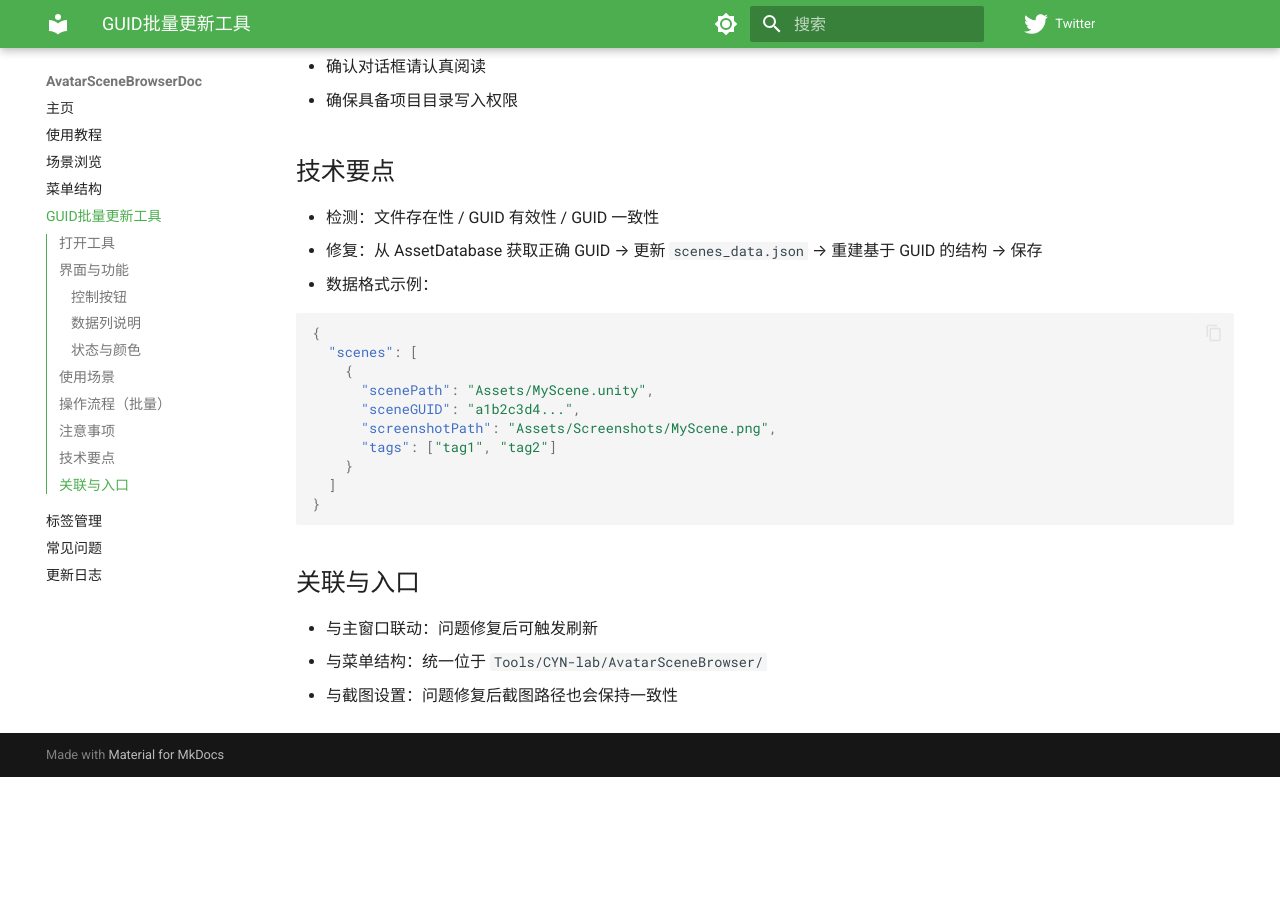
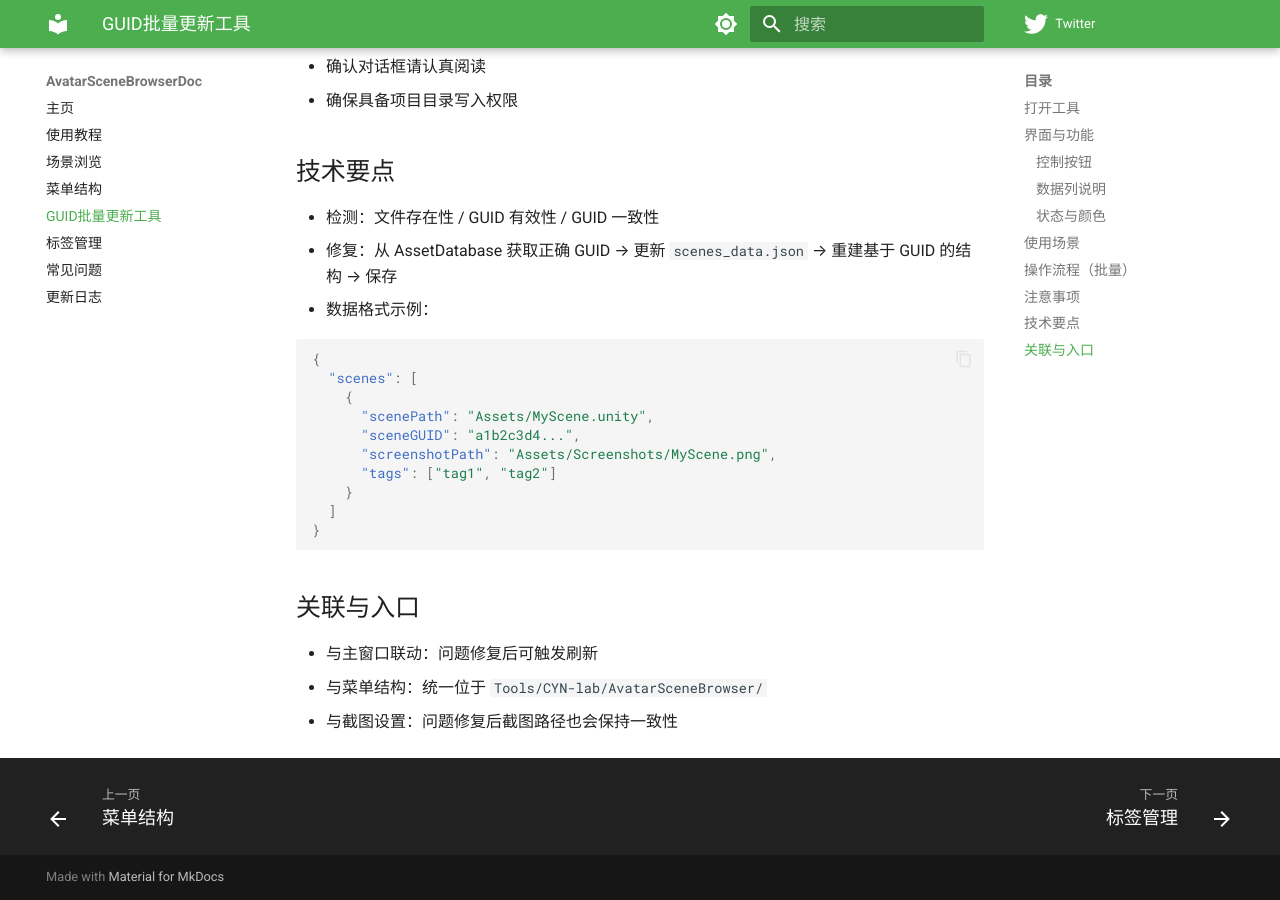
Before and after one commit to Cynth-Mt/AvatarSceneBrowserDoc, an MkDocs documentation site: the page built from docs/guid-batch-update-tool.md, in a window 1280 px wide and 900 px high, scrolled down 1455 px. Built offline with MkDocs 1.6.1 and Material for MkDocs 9.7.7, drawn with Linux system fonts in a browser that asks for light colours; before the commit the page ends 2232 px from its top, so only the background shows below that.

Commit message:
样式test

```diff
--- a/mkdocs.yml
+++ b/mkdocs.yml
@@ -34,10 +34,13 @@ theme:
     - navigation.sections
     - navigation.expand
     - navigation.top
+    - navigation.footer
     - navigation.path
+    - navigation.tracking
     - search.highlight
+    - search.suggest
     - search.share
-    - toc.integrate
+    - toc.follow
     - content.code.annotate
     - content.code.copy
 
```
